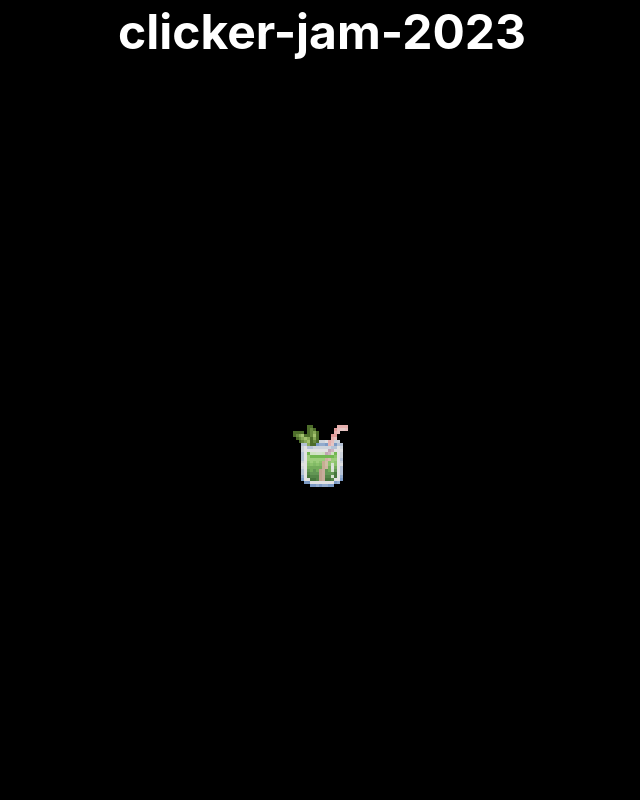
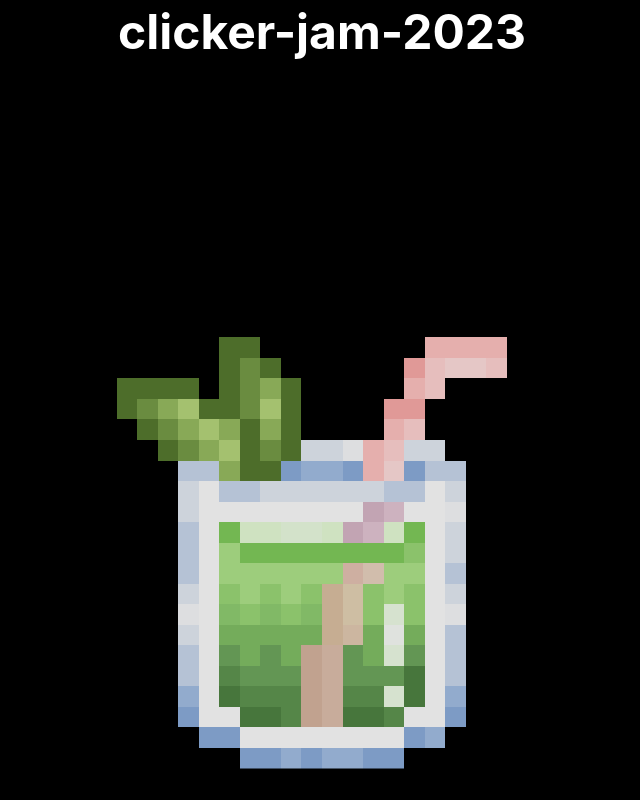
Before and after one commit to tomheaton/clicker-jam-winter-2023, a React (Create React App) app: page / in a window 1280 px wide. Both pictures are taken after a click on the button "start game". Shown: the whole page, without its empty margins (318-958 px from the left). Built offline with nearby package versions, Linux system fonts and the light colour scheme.

Commit message:
main canvas component

```diff
--- a/src/App.tsx
+++ b/src/App.tsx
@@ -1,8 +1,7 @@
-import { Canvas } from "@react-three/fiber";
 import React, { useState } from "react";
-import Sprite from "./components/sprite";
-import Text from "./components/text";
-import * as THREE from "three";
+import MainCanvas from "./components/main_canvas";
+// import Text from "./components/text";
+// import * as THREE from "three";
 
 const App: React.FC = () => {
   const [start, setStart] = useState<boolean>(false);
@@ -21,12 +20,7 @@ const App: React.FC = () => {
       <h1 className={"mt-2 text-white font-bold text-5xl"}>clicker-jam-2023</h1>
       <br />
       {start ? (
-        // TODO: extract to GameCanvas component
-        <Canvas>
-          <ambientLight />
-          {/* <Circle /> */}
-          <Sprite textureName={"mojito.png"} />
-        </Canvas>
+        <MainCanvas></MainCanvas>
       ) : (
         <button
           onClick={handleStart}
--- /dev/null
+++ b/src/components/main_canvas.tsx
@@ -0,0 +1,13 @@
+import Sprite from "./sprite";
+import { Canvas } from "@react-three/fiber";
+
+const MainCanvas: React.FC = () => {
+  return (
+    <Canvas>
+      <Sprite textureName={"mojito.png"} scale={7}/>
+    </Canvas>
+  );
+};
+
+
+export default MainCanvas;
```
